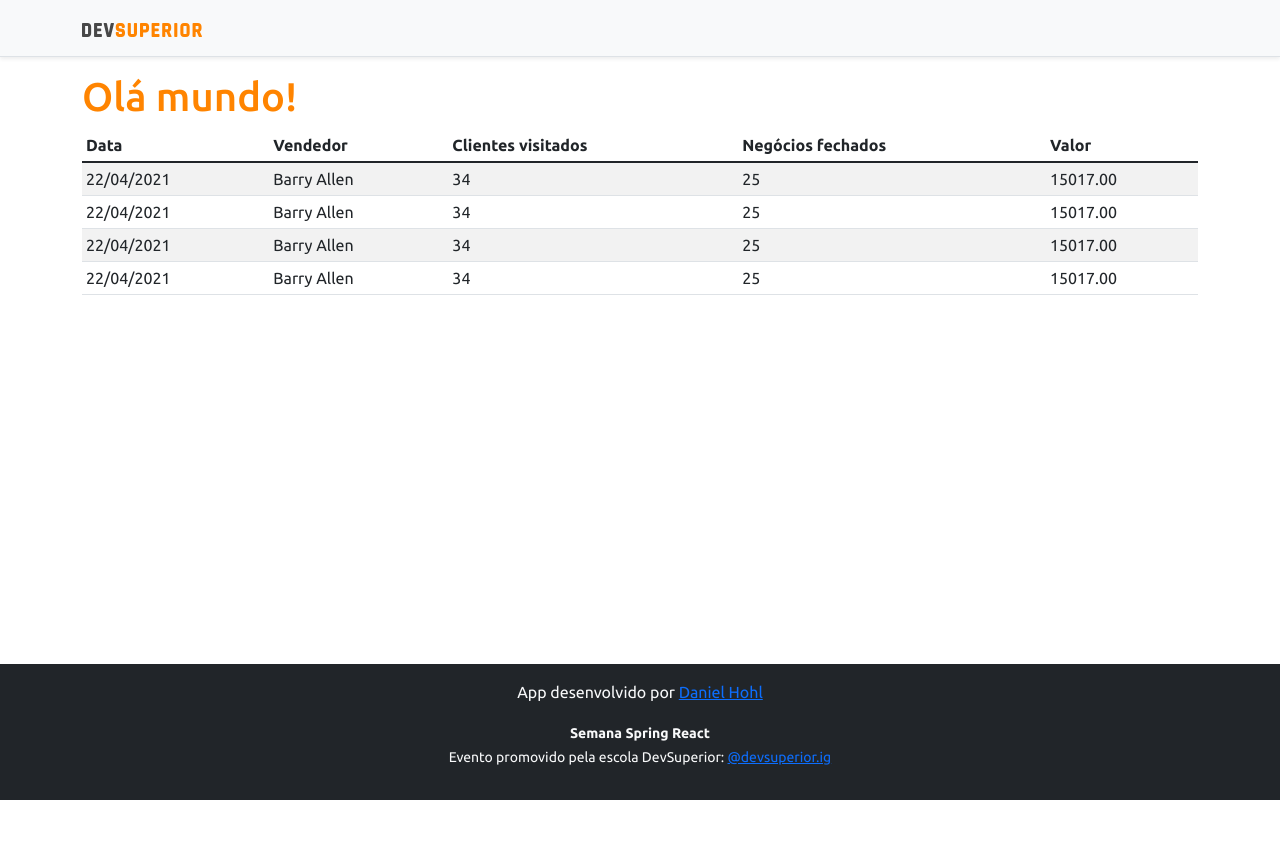
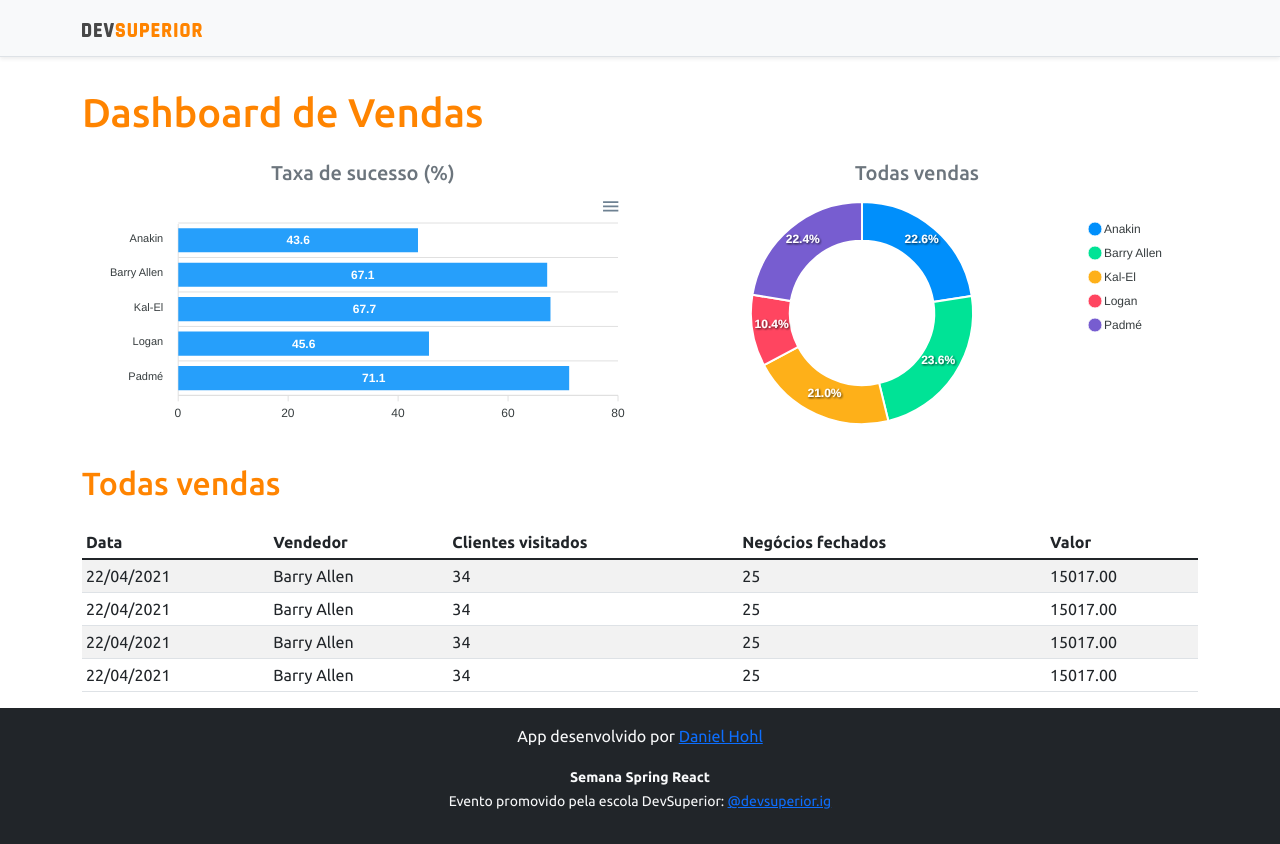
Before and after one commit to danielhohl/projeto-sds3, a React (Create React App) app in the folder frontend/: page / in a window 1280 px wide. Before the commit the page ends 800 px from the top, so only its background shows below. Built offline with nearby package versions, Linux system fonts and the light colour scheme.

Commit message:
Static charts

```diff
--- a/frontend/package.json
+++ b/frontend/package.json
@@ -11,9 +11,11 @@
     "@types/node": "^12.0.0",
     "@types/react": "^17.0.0",
     "@types/react-dom": "^17.0.0",
+    "apexcharts": "^3.28.1",
     "bootstrap": "^5.1.0",
     "jquery": "1.9.1",
     "react": "^17.0.2",
+    "react-apexcharts": "^1.3.9",
     "react-dom": "^17.0.2",
     "react-scripts": "4.0.3",
     "typescript": "^4.1.2",
--- a/frontend/src/App.tsx
+++ b/frontend/src/App.tsx
@@ -1,4 +1,6 @@
+import BarChart from "components/BarChart";
 import DataTable from "components/DataTable";
+import DonutChart from "components/DonutChart";
 import Footer from "components/Footer";
 import NavBar from "components/NavBar";
 
@@ -7,7 +9,27 @@ function App() {
     <>
       <NavBar />
       <div className="container">
-        <h1 className="text-primary">Olá mundo!</h1>
+
+        <h1 className="text-primary py-3">Dashboard de Vendas</h1>
+
+      <div className="row px-3">
+        <div className="col-sm-6">
+          <h5 className="text-center text-secondary">Taxa de sucesso (%)</h5>
+          <BarChart />
+        </div>
+
+        <div className="col-sm-6">
+          <h5 className="text-center text-secondary">Todas vendas</h5>
+          <DonutChart />
+        </div>
+      </div>
+
+      <div className="py-3">
+          <h2 className="text-primary">
+              Todas vendas
+          </h2>
+      </div>
+
         <DataTable/>
       </div>
       <Footer />
--- /dev/null
+++ b/frontend/src/components/BarChart/index.tsx
@@ -0,0 +1,35 @@
+import Chart from 'react-apexcharts';
+
+const BarChart = () => {
+
+    const options = {
+        plotOptions: {
+            bar: {
+                horizontal: true,
+            }
+        },
+    };
+
+    const mockData = {
+        labels: {
+            categories: ['Anakin', 'Barry Allen', 'Kal-El', 'Logan', 'Padmé']
+        },
+        series: [
+            {
+                name: "% Sucesso",
+                data: [43.6, 67.1, 67.7, 45.6, 71.1]
+            }
+        ]
+    };
+
+    return (
+        <Chart
+            options={{...options, xaxis: mockData.labels}}
+            series = { mockData.series }
+            type = "bar"
+            height = "240"
+        />
+        );
+}
+
+export default BarChart;
--- /dev/null
+++ b/frontend/src/components/DonutChart/index.tsx
@@ -0,0 +1,26 @@
+import Chart from 'react-apexcharts';
+
+const DonutChart = () => {
+
+    const mockData = {
+        series: [477138, 499928, 444867, 220426, 473088],
+        labels: ['Anakin', 'Barry Allen', 'Kal-El', 'Logan', 'Padmé']
+    }
+
+    const options = {
+        legend: {
+            show: true
+        }
+    }
+
+    return (
+        <Chart
+            options={{...options, labels: mockData.labels}}
+            series = { mockData.series }
+            type = "donut"
+            height = "240"
+        />
+        );
+}
+
+export default DonutChart;
--- a/frontend/src/components/Footer/index.tsx
+++ b/frontend/src/components/Footer/index.tsx
@@ -7,6 +7,7 @@ const Footer = () => {
                         Evento promovido pela escola DevSuperior: <a href="https://instagram.com/devsuperior.ig" target="_blank" rel="noreferrer">@devsuperior.ig</a></small></p>
                 </div>
             </footer>
+
     );
 }
 
```
Also changed, not shown: 1 other file (tests, documents, lock files or other folders).
